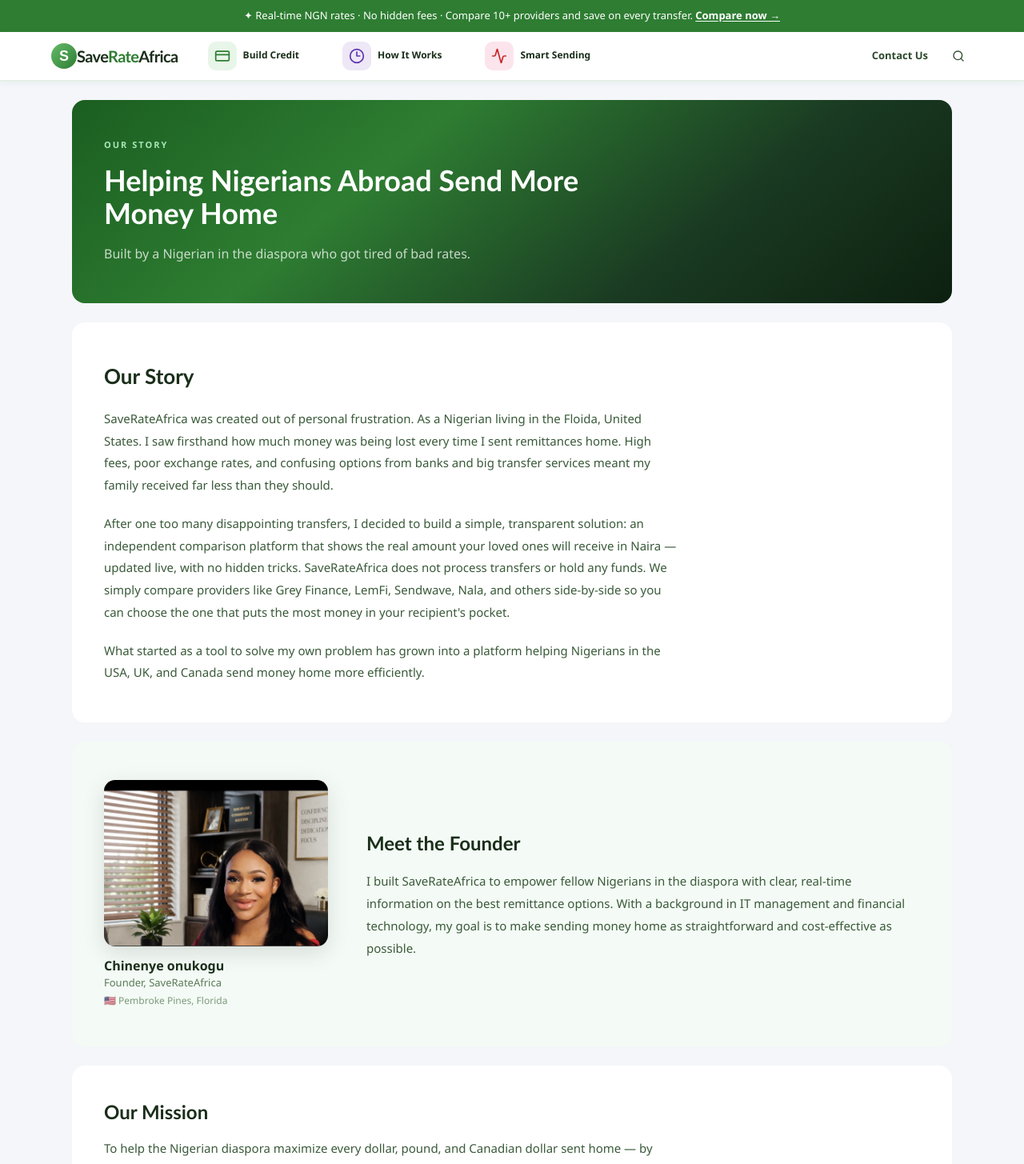
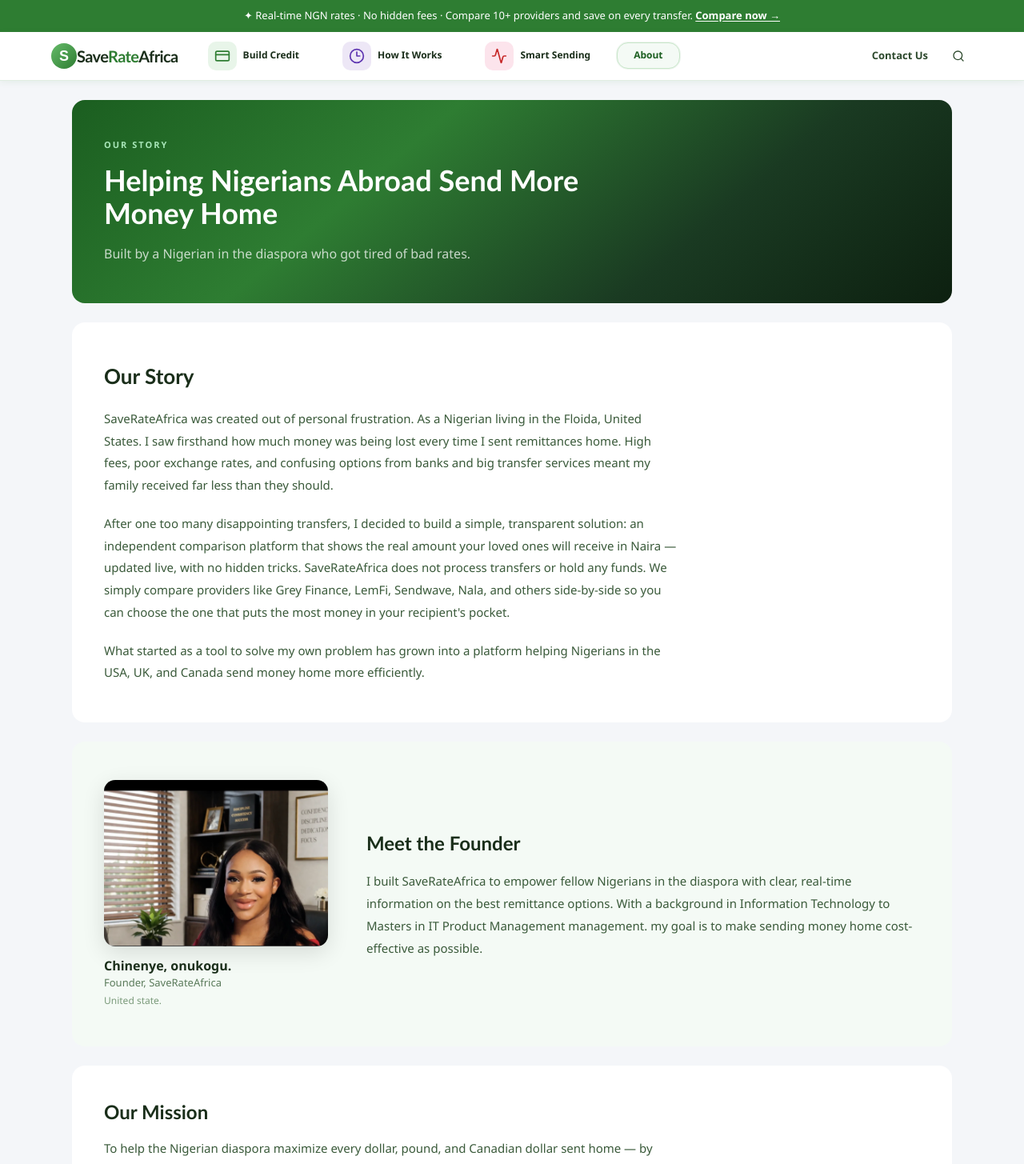
Before and after one commit to Chinenyeonukogu/SaveRateAfrica, a Next.js app: page /about in a window 1280 px wide. Shown: the top 1455 px of the page at 80% size. Built offline with nearby package versions, Linux system fonts and the light colour scheme.

Commit message:
Update about page copy and nav

```diff
--- a/app/about/page.tsx
+++ b/app/about/page.tsx
@@ -30,7 +30,7 @@
   "Rankings are based purely on how much the recipient actually receives after all fees — not headline rates.",
   "We may earn affiliate commissions when you use our links, but this never influences our comparisons or rankings.",
   "Rates are updated every 5 minutes across 14+ trusted providers.",
-  "We're a small, bootstrapped team focused on transparency and real value for the diaspora community."
+  "Saverateafrica focused on transparency and real value for the diaspora community."
 ] as const;
 
 const commitmentItems = [
@@ -100,11 +100,11 @@
                   />
                 </div>
                 <p className="mt-3 text-[16px] font-bold text-[#1a2e1a]">
-                  Chinenye onukogu
+                  Chinenye, onukogu.
                 </p>
                 <p className="text-[13px] text-[#5a7a5a]">Founder, SaveRateAfrica</p>
                 <p className="mt-1 text-[12px] text-[#7a9a7a]">
-                  🇺🇸 Pembroke Pines, Florida
+                  United state.
                 </p>
               </div>
 
@@ -115,9 +115,9 @@
                 <p className={`${bodyTextClassName} max-w-[720px]`}>
                   I built SaveRateAfrica to empower fellow Nigerians in the diaspora
                   with clear, real-time information on the best remittance options.
-                  With a background in IT management and financial technology, my goal
-                  is to make sending money home as straightforward and cost-effective
-                  as possible.
+                  With a background in Information Technology to Masters in IT
+                  Product Management management. my goal is to make sending money
+                  home cost-effective as possible.
                 </p>
               </div>
             </div>
--- a/components/SiteHeader.tsx
+++ b/components/SiteHeader.tsx
@@ -67,6 +67,11 @@
     label: "Smart Sending",
     routeHref: "/#smart-sending",
     sectionId: "smart-sending"
+  },
+  {
+    href: "/about",
+    label: "About",
+    matchPathnames: ["/about"]
   }
 ] as const;
 
```
